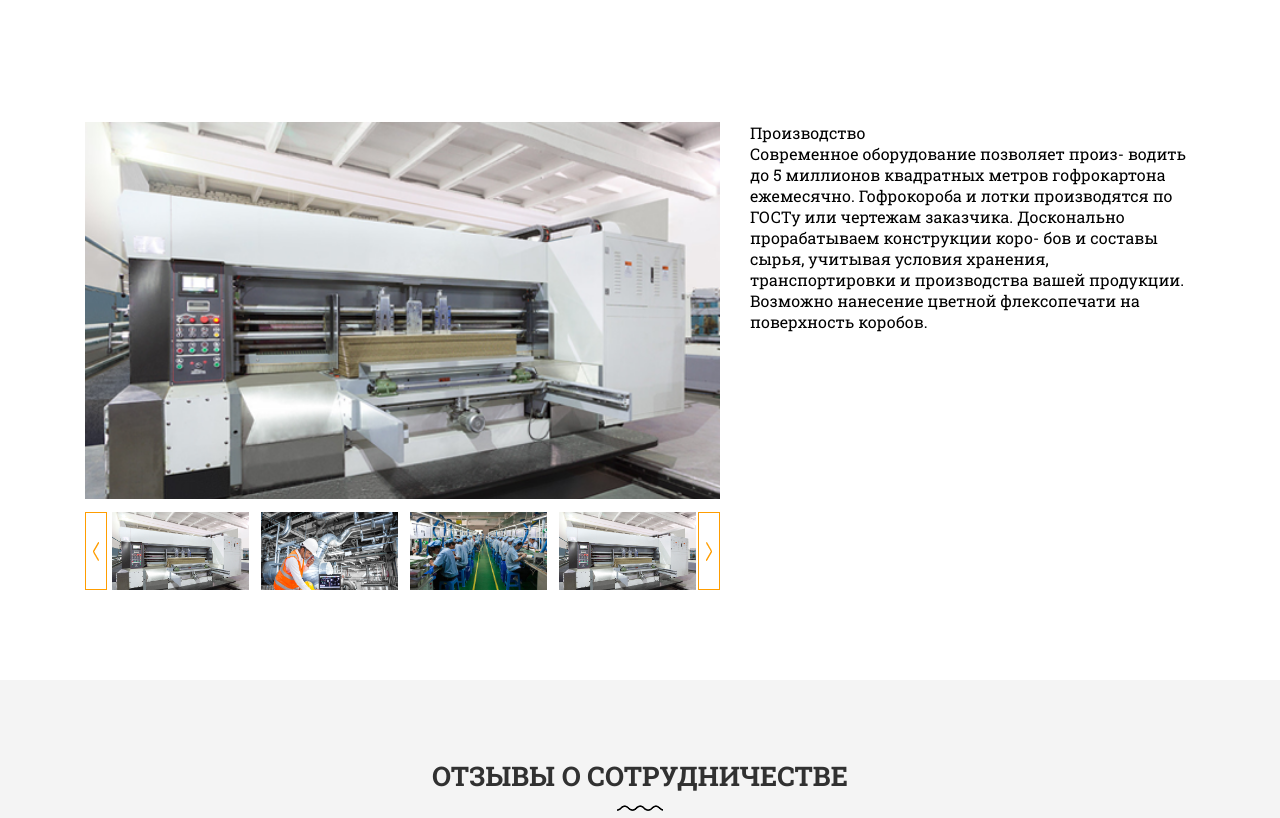
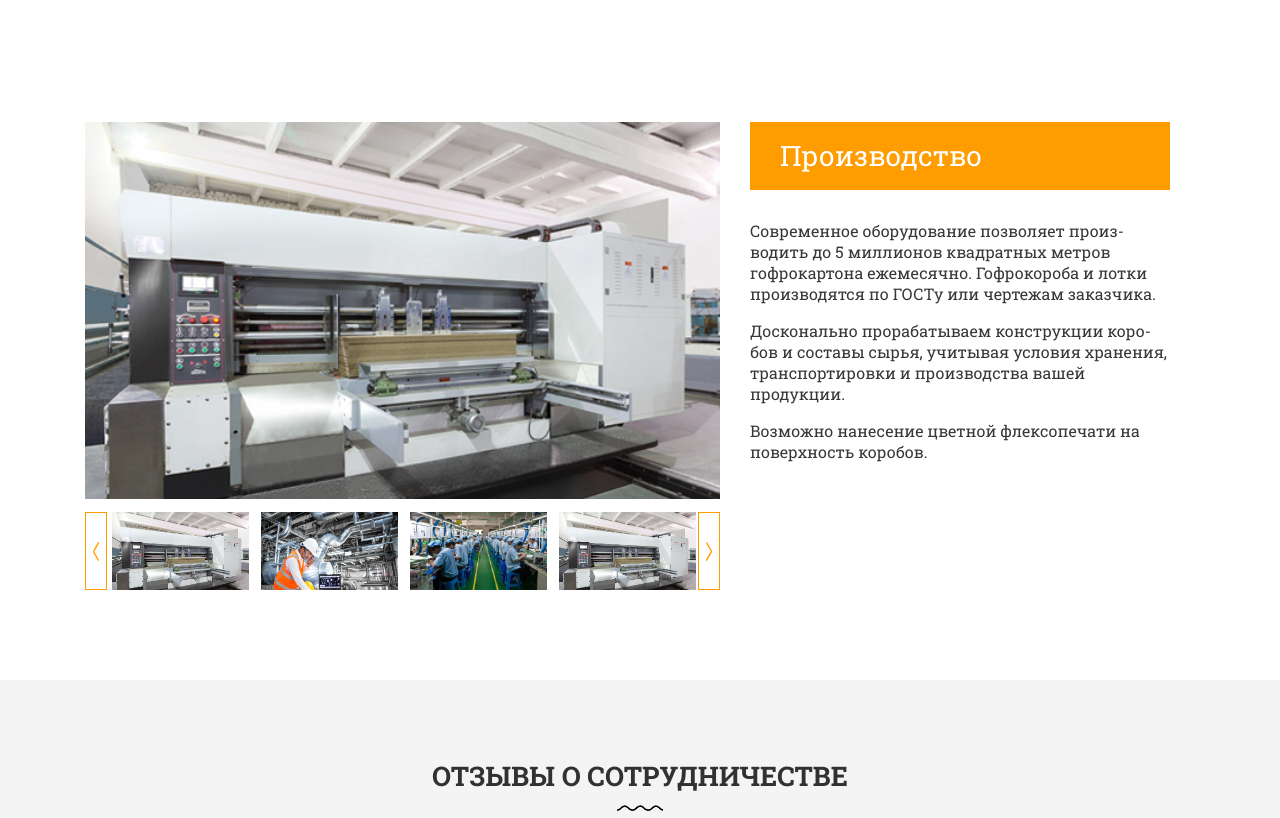
Before and after one commit to bysinka25/warcraft-hochyyyyyyy, a plain HTML site: page index.html in a window 1280 px wide. Shown: the part 2340-3158 px from the top of the page. Drawn offline with nearby package versions, Linux system fonts and the light colour scheme.

Commit message:
20 урок

```diff
--- a/index.html
+++ b/index.html
@@ -330,12 +330,12 @@
           <div class="production-text">
             <div class="production-text__title">Производство</div>
             <!-- /.production-text__title -->
-            <div class="production-text__descr">Современное оборудование позволяет произ- водить до 5 миллионов
-              квадратных метров гофрокартона ежемесячно. Гофрокороба и лотки производятся по ГОСТу или чертежам
-              заказчика.
-              Досконально прорабатываем конструкции коро- бов и составы сырья, учитывая условия хранения,
-              транспортировки и производства вашей продукции.
-              Возможно нанесение цветной флексопечати на поверхность коробов.</div>
+            <div class="production-text__descr"><p>Современное оборудование позволяет произ- водить до 5 миллионов
+                квадратных метров гофрокартона ежемесячно. Гофрокороба и лотки производятся по ГОСТу или чертежам
+                заказчика.</p>
+              <p>Досконально прорабатываем конструкции коро- бов и составы сырья, учитывая условия хранения,
+                  транспортировки и производства вашей продукции.</p>
+              <p>Возможно нанесение цветной флексопечати на поверхность коробов.</p></div>
             <!-- /.production-text__descr -->
           </div>
           <!-- /.production-text -->
--- a/sass/main.sass
+++ b/sass/main.sass
@@ -287,6 +287,23 @@ img
       margin-bottom: 13px
       height: 377px
       overflow-y: hidden
+  &-text
+    width: 420px
+    &__title
+      background-color: $active-color
+      padding:
+        left: 30px
+        top: 15px
+        bottom: 16px
+      color: #ffffff
+      font-size: 28px
+      font-weight: 400
+      margin-bottom: 30px
+    &__descr
+      color: #373737
+      font-size: 16px
+      font-weight: 400
+
 
 .slider-arrow
   position: absolute
```
Also changed, not shown: css/main.css, robots.txt (added), 1 other file.
